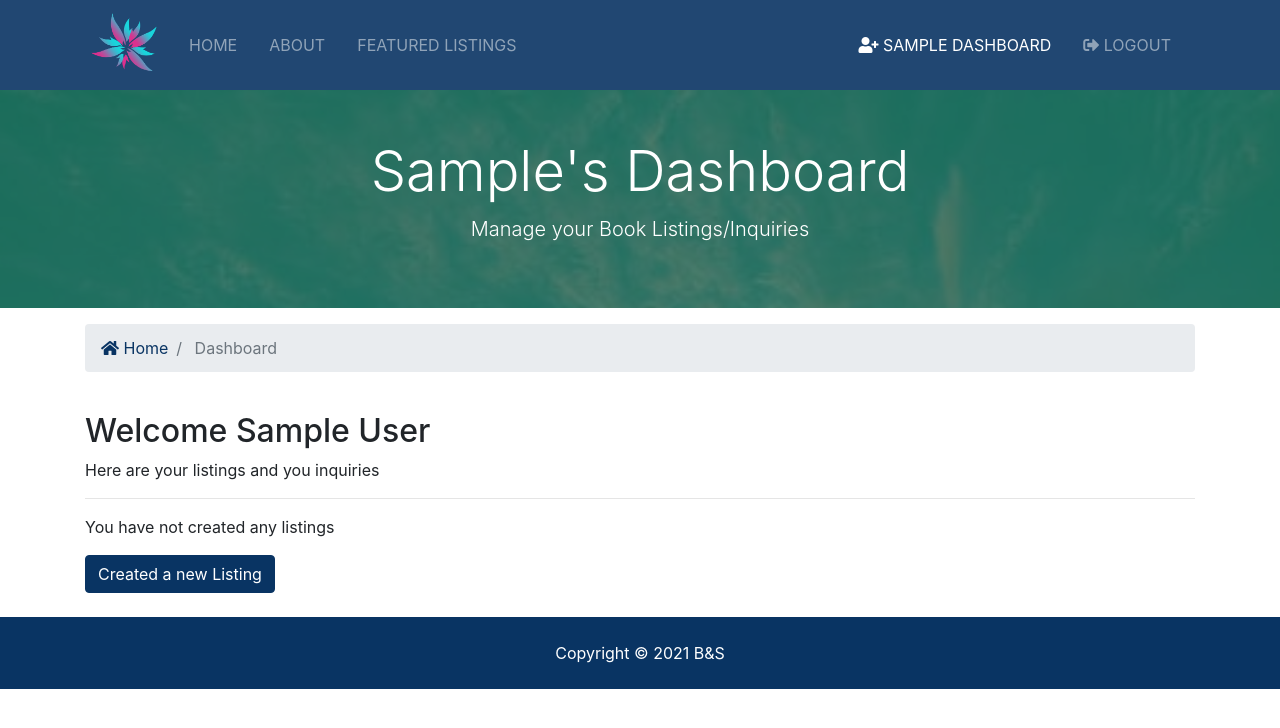
After one commit to rohitjire/SecondHand-Bookstore, a Django app: page /accounts/dashboard/ in a window 1280 px wide. The commit adds this page. Shown: the top 728 px of the page. Run offline with Django 3.2, Linux system fonts and the light colour scheme; the visitor is signed in with stand-in values (Sample User, id 1); data that the repository does not hold is empty; some libraries are stand-ins or nearby versions.

Commit message:
Dashboard listings added

```diff
--- a/accounts/urls.py
+++ b/accounts/urls.py
@@ -5,5 +5,6 @@ urlpatterns = [
     path('register/', views.register, name='register'),
     path('register/confirm', views.confirm_register, name='confirmregister'),
     path('login/', views.user_login, name='login'),
-    path('logout/', views.user_logout, name='logout')
+    path('logout/', views.user_logout, name='logout'),
+    path('dashboard/', views.dashboard, name='dashboard')
 ]
--- a/accounts/views.py
+++ b/accounts/views.py
@@ -1,6 +1,8 @@
 from django.shortcuts import render, redirect
 from core.models import User
+from listings.models import Listing
 from django.contrib import messages
+from django.contrib.auth.decorators import login_required
 from django.core.mail import send_mail
 from django.contrib.auth import login, authenticate, logout
 import random
@@ -120,8 +122,19 @@ def user_login(request):
         return render(request, 'accounts/login.html')
 
 
+@login_required()
 def user_logout(request):
     if request.method == 'POST':
         logout(request)
         messages.success(request, "You are successfully Logged Out!")
         return redirect('index')
+
+
+@login_required()
+def dashboard(request):
+    mylistings = Listing.objects.order_by('-list_date').filter(owner=request.user)
+    context = {
+        'listings': mylistings
+    }
+
+    return render(request, 'accounts/dashboard.html', context)
--- /dev/null
+++ b/templates/accounts/dashboard.html
@@ -0,0 +1,69 @@
+{% extends 'base.html' %}
+{% block title %}Dashboard{% endblock %}
+{% block content %}
+
+  <section id="showcase-inner" class="py-5 text-white">
+    <div class="container">
+      <div class="row text-center">
+        <div class="col-md-12">
+          <h1 class="display-4">{{request.user.first_name}}'s Dashboard</h1>
+          <p class="lead">Manage your Book Listings/Inquiries</p>
+        </div>
+      </div>
+    </div>
+  </section>
+
+  <!-- Breadcrumb -->
+  <section id="bc" class="mt-3">
+    <div class="container">
+      <nav aria-label="breadcrumb">
+        <ol class="breadcrumb">
+          <li class="breadcrumb-item">
+            <a href="{% url 'index' %}">
+              <i class="fas fa-home"></i> Home</a>
+          </li>
+          <li class="breadcrumb-item active"> Dashboard</li>
+        </ol>
+      </nav>
+    </div>
+  </section>
+
+  <section id="dashboard" class="py-4">
+    <div class="container">
+      <div class="row">
+        <div class="col-md-12">
+          <h2>Welcome {{request.user.first_name}} {{request.user.last_name}}</h2>
+          <p>Here are your listings and you inquiries</p>
+            <hr>
+          {% if listings %}
+          <table class="table">
+            <thead>
+              <tr>
+                <th scope="col">Category</th>
+                <th scope="col">Title</th>
+                <th scope="col">View</th>
+                <th></th>
+              </tr>
+            </thead>
+            <tbody>
+              {% for listing in listings %}
+              <tr>
+                <td>{{listing.category}}</td>
+                <td>{{listing.title}}</td>
+                <td>
+                  <a class="btn btn-light" href="{% url 'listing' listing.id %}">View Listing</a>
+                </td>
+              </tr>
+              {% endfor %}
+            </tbody>
+          </table>
+          {% else %}
+          <p>You have not created any listings</p>
+          <button class="btn btn-primary" >Created a new Listing</button>
+          {% endif %}
+        </div>
+      </div>
+    </div>
+  </section>
+
+{% endblock %}
--- a/templates/partials/_navbar.html
+++ b/templates/partials/_navbar.html
@@ -38,6 +38,17 @@
         </ul>
         <ul class="navbar-nav ml-auto">
         {% if user.is_authenticated %}
+
+          <li
+          {% if 'dashboard' in request.path %}
+            class = "nav-item active mr-3 "
+          {% else%}
+            class="nav-item mr-3"
+          {% endif%}>
+          <a class="nav-link" href="{% url 'dashboard' %}">
+          <i class="fas fa-user-plus"></i> {{request.user.first_name}} Dashboard</a>
+          </li>
+
           <li class="nav-item mr-3">
             <a class="nav-link" href="javascript:{document.getElementById('logout').submit()}">
               <i class="fas fa-sign-out-alt"></i>
```
Also changed, not shown: templates/admin/base_site.html (added, +14 -0 lines).
